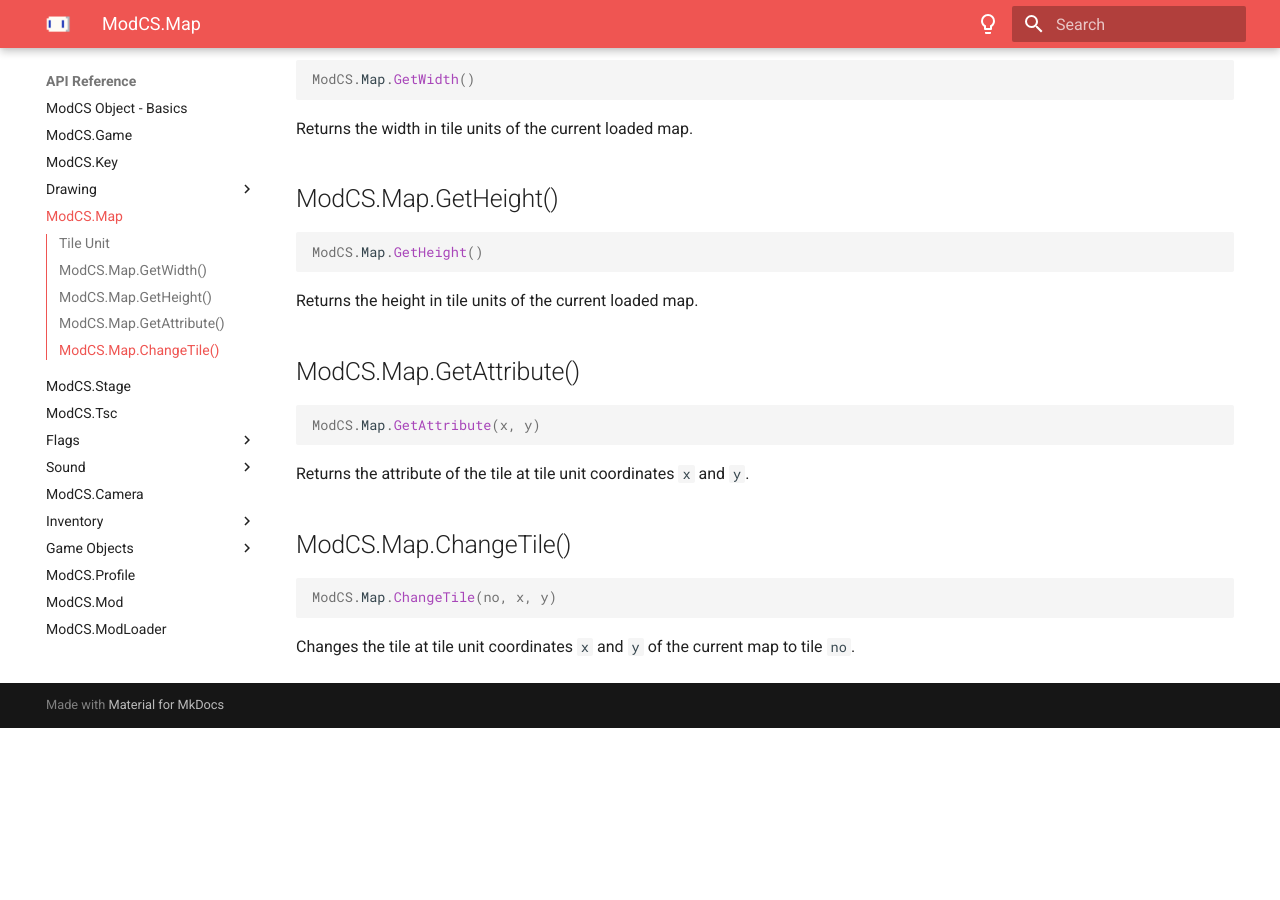
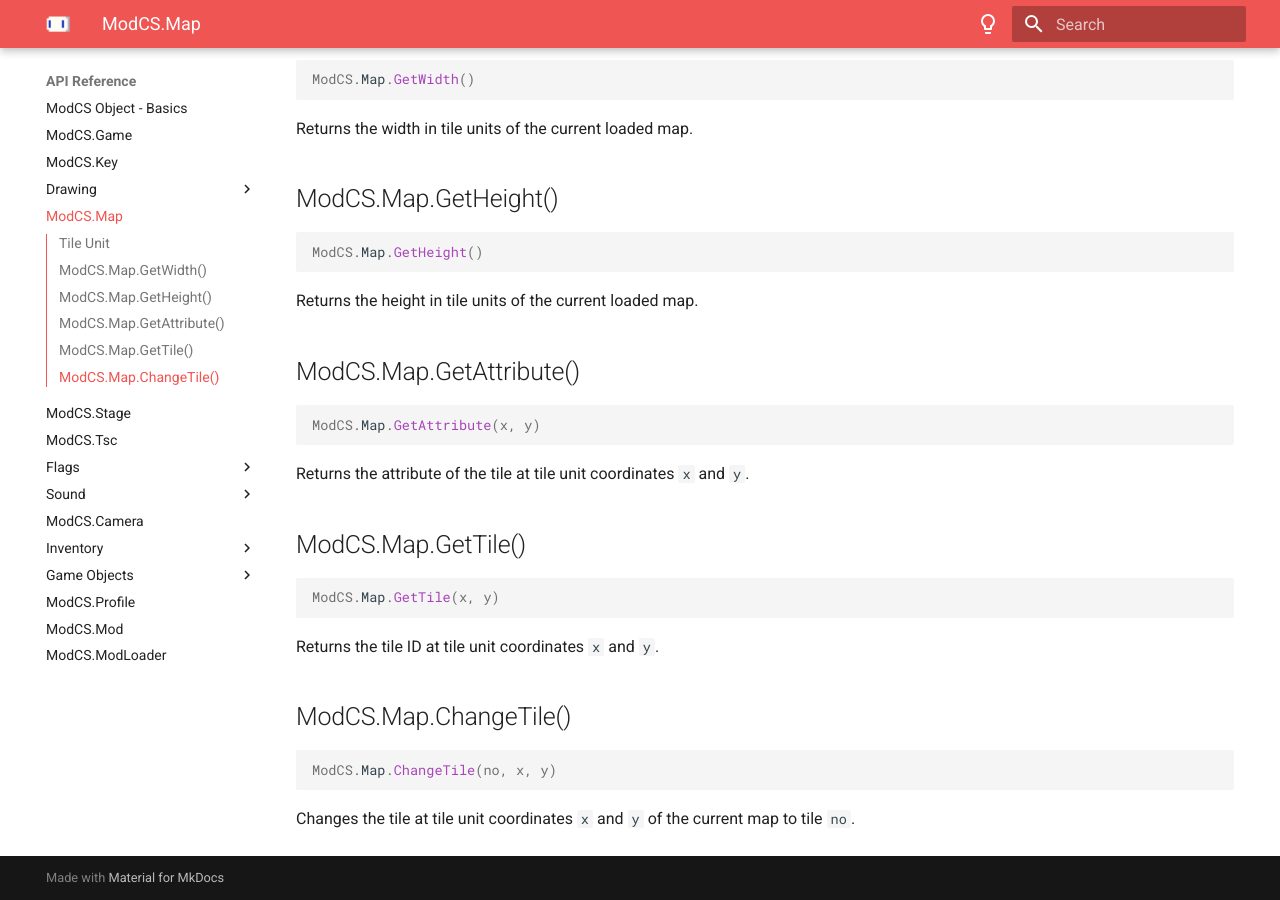
Before and after one commit to autpi/autpi.github.io, an MkDocs documentation site: the page built from docs/api/map.md, in a window 1280 px wide and 900 px high, scrolled down 609 px. Built offline with MkDocs 1.6.1 and Material for MkDocs 9.7.7, drawn with Linux system fonts in a browser that asks for light colours; before the commit the page ends 1337 px from its top, so only the background shows below that.

Commit message:
Update map.md

````diff
--- a/docs/api/map.md
+++ b/docs/api/map.md
@@ -40,6 +40,14 @@
 
 Returns the attribute of the tile at tile unit coordinates `x` and `y`.
 
+## ModCS.Map.GetTile()
+
+```lua
+ModCS.Map.GetTile(x, y)
+```
+
+Returns the tile ID at tile unit coordinates `x` and `y`.
+
 ## ModCS.Map.ChangeTile()
 
 ```lua
````
